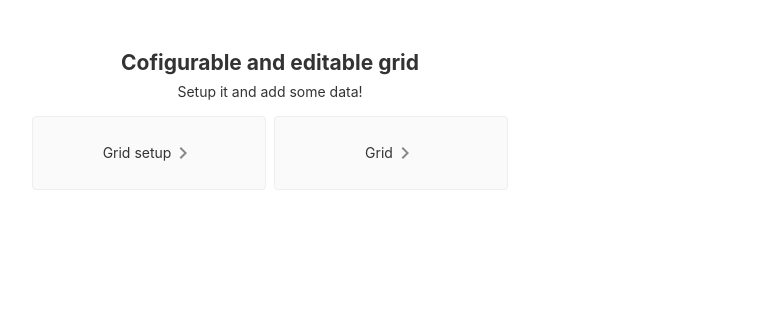
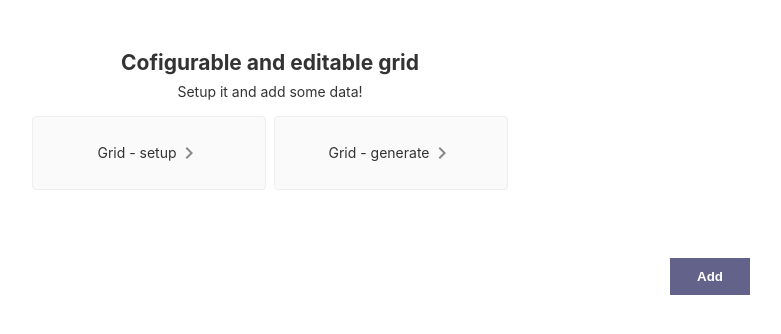
Before and after one commit to btk44/angular-grid-component, an Angular app in the folder angular-app/: page /grid-generated in a window 1280 px wide. Before the commit this address led to /. Shown: the top 334 px of the page, without its empty margins (370-1151 px from the left). Built offline with nearby package versions, Linux system fonts and the light colour scheme.

Commit message:
grid wrapped into another component

```diff
--- a/angular-app/src/app/app-routing.module.ts
+++ b/angular-app/src/app/app-routing.module.ts
@@ -1,11 +1,11 @@
 import { NgModule } from '@angular/core';
 import { RouterModule, Routes } from '@angular/router';
-import { GridSetupComponent } from './components/configurable-editable-grid/grid-setup/grid-setup.component';
-import { GridComponent } from './components/configurable-editable-grid/grid/grid.component';
+import { GridSetupComponent } from './pages/grid-setup/grid-setup.component';
+import { GridGeneratedComponent } from './pages/grid-generated/grid-generated.component';
 
 const routes: Routes = [
   { path: 'grid-setup', component: GridSetupComponent },
-  { path: 'grid', component: GridComponent }
+  { path: 'grid-generated', component: GridGeneratedComponent }
 ];
 
 @NgModule({
--- a/angular-app/src/app/app.component.html
+++ b/angular-app/src/app/app.component.html
@@ -6,12 +6,12 @@
 
   <div class="card-container">
     <a class="card" routerLink="grid-setup">
-      <span>Grid setup</span>
+      <span>Grid - setup</span>
       <svg class="material-icons" xmlns="http://www.w3.org/2000/svg" width="24" height="24" viewBox="0 0 24 24"><path d="M10 6L8.59 7.41 13.17 12l-4.58 4.59L10 18l6-6z"/></svg>
     </a>
 
-    <a class="card" routerLink="grid">
-      <span>Grid</span>
+    <a class="card" routerLink="grid-generated">
+      <span>Grid - generate</span>
       <svg class="material-icons" xmlns="http://www.w3.org/2000/svg" width="24" height="24" viewBox="0 0 24 24"><path d="M10 6L8.59 7.41 13.17 12l-4.58 4.59L10 18l6-6z"/></svg>
     </a>
 
--- a/angular-app/src/app/app.module.ts
+++ b/angular-app/src/app/app.module.ts
@@ -4,16 +4,18 @@ import { BrowserModule } from '@angular/platform-browser';
 
 import { AppRoutingModule } from './app-routing.module';
 import { AppComponent } from './app.component';
-import { GridSetupComponent } from './components/configurable-editable-grid/grid-setup/grid-setup.component';
+import { GridSetupComponent } from './pages/grid-setup/grid-setup.component';
 import { GridComponent } from './components/configurable-editable-grid/grid/grid.component';
 import { GridRowComponent } from './components/configurable-editable-grid/grid/grid-row/grid-row.component';
+import { GridGeneratedComponent } from './pages/grid-generated/grid-generated.component';
 
 @NgModule({
   declarations: [
     AppComponent,
     GridSetupComponent,
     GridComponent,
-    GridRowComponent
+    GridRowComponent,
+    GridGeneratedComponent
   ],
   imports: [
     BrowserModule,
--- a/angular-app/src/app/components/configurable-editable-grid/grid/grid.component.ts
+++ b/angular-app/src/app/components/configurable-editable-grid/grid/grid.component.ts
@@ -1,4 +1,4 @@
-import { Component, OnInit, QueryList, ViewChildren } from '@angular/core';
+import { Component, Input, OnInit, QueryList, ViewChildren } from '@angular/core';
 import { GridColumnSetup } from '../grid-column-setup';
 import { GridRowComponent } from './grid-row/grid-row.component';
 
@@ -9,8 +9,9 @@ import { GridRowComponent } from './grid-row/grid-row.component';
 })
 export class GridComponent implements OnInit {
 
-  gridColumnSetup: GridColumnSetup[] = [];
-  gridRows: any[] = [];
+  @Input() gridColumnSetup: GridColumnSetup[] = [];
+  @Input() gridRows: any[] = [];
+
   addingModeOn: boolean = false;
   newRow: any = [];
   saveText = 'Save';
@@ -20,12 +21,6 @@ export class GridComponent implements OnInit {
   constructor() { }
 
   ngOnInit(): void {
-    const columnSetupFromLS = JSON.parse(localStorage.getItem('grid-setup')?? '{}');
-    const gridDataFromLS =  JSON.parse(localStorage.getItem('grid-data')?? '{}');
-
-    this.gridColumnSetup = columnSetupFromLS.length ? columnSetupFromLS : [];
-    this.gridRows = gridDataFromLS.length ? gridDataFromLS : [];
-
     this.resetNewRow();
   }
 
--- /dev/null
+++ b/angular-app/src/app/pages/grid-generated/grid-generated.component.html
@@ -0,0 +1 @@
+<app-grid [gridColumnSetup]="gridColumnSetup" [gridRows]="gridRows"></app-grid>
--- /dev/null
+++ b/angular-app/src/app/pages/grid-generated/grid-generated.component.ts
@@ -0,0 +1,24 @@
+import { Component, OnInit } from '@angular/core';
+import { GridColumnSetup } from 'src/app/components/configurable-editable-grid/grid-column-setup';
+
+@Component({
+  selector: 'app-grid-generated',
+  templateUrl: './grid-generated.component.html',
+  styleUrls: ['./grid-generated.component.scss']
+})
+export class GridGeneratedComponent implements OnInit {
+
+  gridColumnSetup: GridColumnSetup[] = [];
+  gridRows: any[] = [];
+
+  constructor() { }
+
+  ngOnInit(): void {
+    const columnSetupFromLS = JSON.parse(localStorage.getItem('grid-setup')?? '{}');
+    const gridDataFromLS =  JSON.parse(localStorage.getItem('grid-data')?? '{}');
+
+    this.gridColumnSetup = columnSetupFromLS.length ? columnSetupFromLS : [];
+    this.gridRows = gridDataFromLS.length ? gridDataFromLS : [];
+  }
+
+}
--- a/angular-app/src/app/components/configurable-editable-grid/grid-setup/grid-setup.component.scss
+++ b/angular-app/src/app/pages/grid-setup/grid-setup.component.scss
@@ -1,4 +1,4 @@
-@import '../../../app.component.scss';
+@import '../../app.component.scss';
 
 $primary-color: rgb(98, 98, 138);
 $primary-color-light: rgb(212, 212, 237);
--- a/angular-app/src/app/components/configurable-editable-grid/grid-setup/grid-setup.component.ts
+++ b/angular-app/src/app/pages/grid-setup/grid-setup.component.ts
@@ -1,5 +1,5 @@
 import { Component, OnInit } from '@angular/core';
-import { GridColumnSetup } from '../grid-column-setup'
+import { GridColumnSetup } from '../../components/configurable-editable-grid/grid-column-setup'
 
 @Component({
   selector: 'app-grid-setup',
```
Also changed, not shown: angular-app/src/app/pages/grid-generated/grid-generated.component.scss (added), angular-app/src/app/pages/grid-setup/grid-setup.component.html (renamed from angular-app/src/app/components/configurable-editable-grid/grid-setup/grid-setup.component.html), 2 other files (tests, documents, lock files or other folders).
